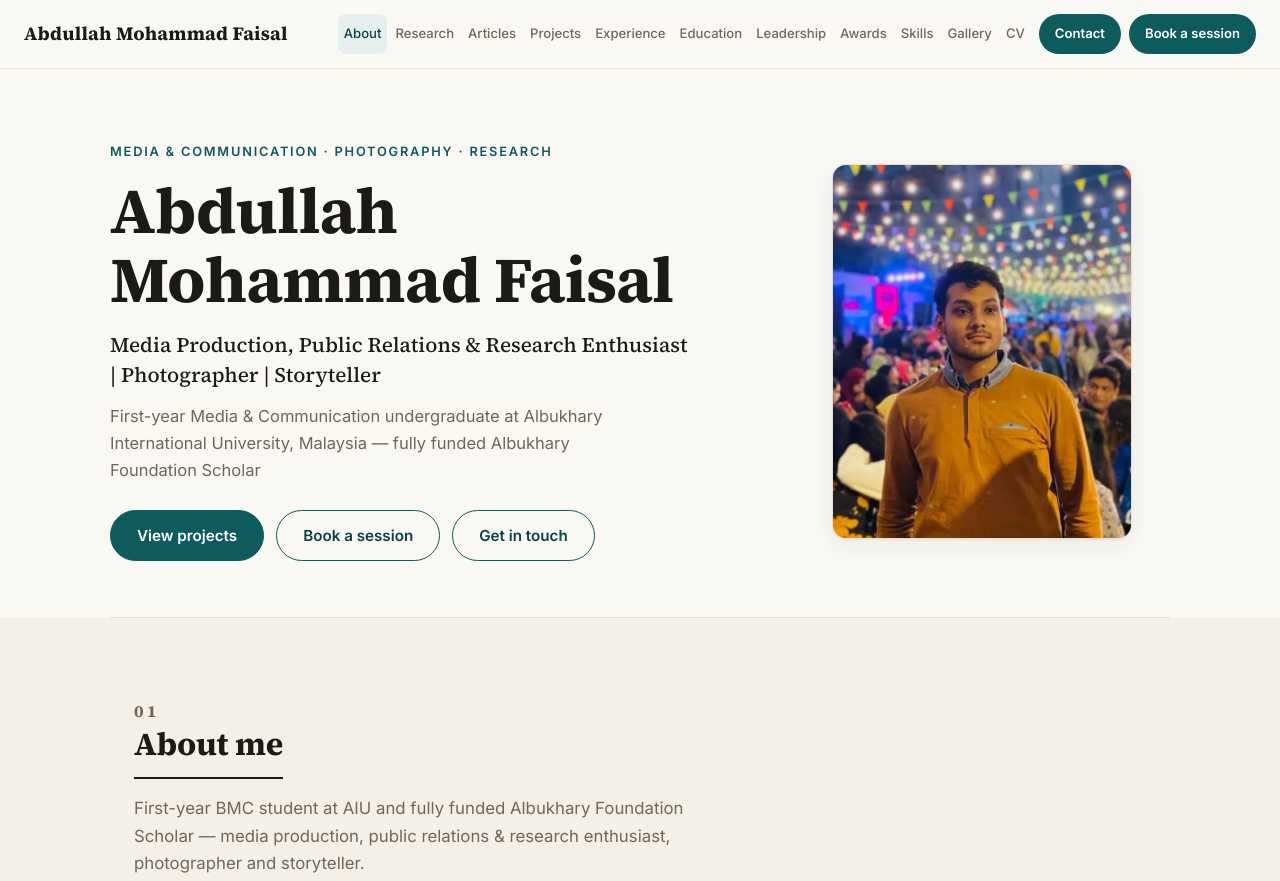
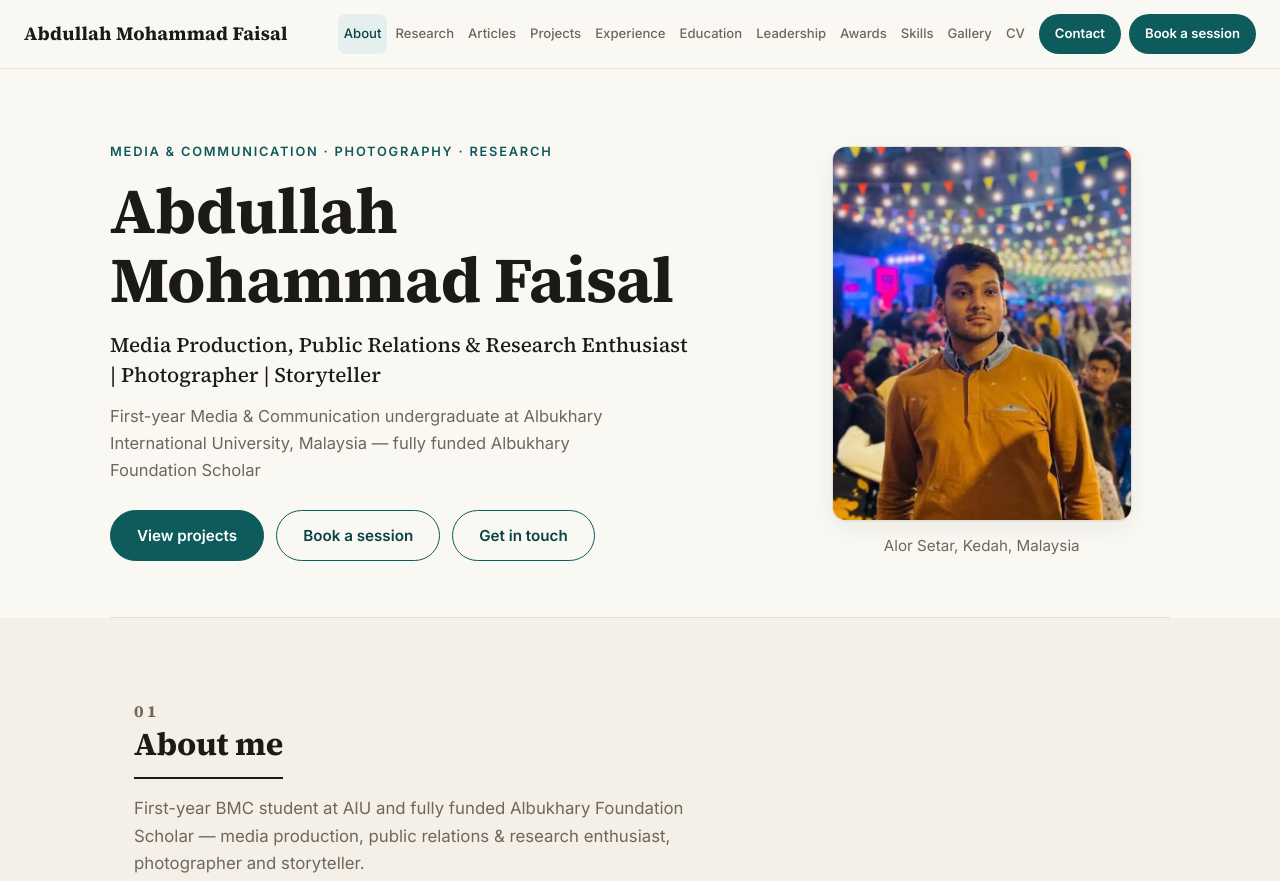
Before and after one commit to withfaisal/withfaisal.github.io, a plain HTML site: page index.html in a window 1280 px wide. Shown: the top 881 px of the page. Drawn offline with Linux system fonts and the light colour scheme.

Commit message:
Show location under hero profile photo on all screens

```diff
--- a/index.html
+++ b/index.html
@@ -136,8 +136,11 @@
     .nav-links a.nav-book{padding:7px 11px; margin-left:3px}
   }
   .nav-toggle{display:none}
-  .hero-photo-wrap{display:contents}
-  .hero-location{display:none}
+  .hero-photo-wrap{display:flex; flex-direction:column; align-items:center; justify-content:center}
+  .hero-location{
+    display:block; margin:14px 0 0; text-align:center;
+    color:var(--ink-3); font-size:.95rem; line-height:1.4;
+  }
   @media (max-width:900px){
     .nav{flex-direction:row; flex-wrap:wrap; align-items:center; justify-content:space-between; min-height:62px; gap:8px; padding:6px 0}
     .brand{font-size:1.12rem; white-space:normal; line-height:1.2; flex:1 1 auto; min-width:0}
```
